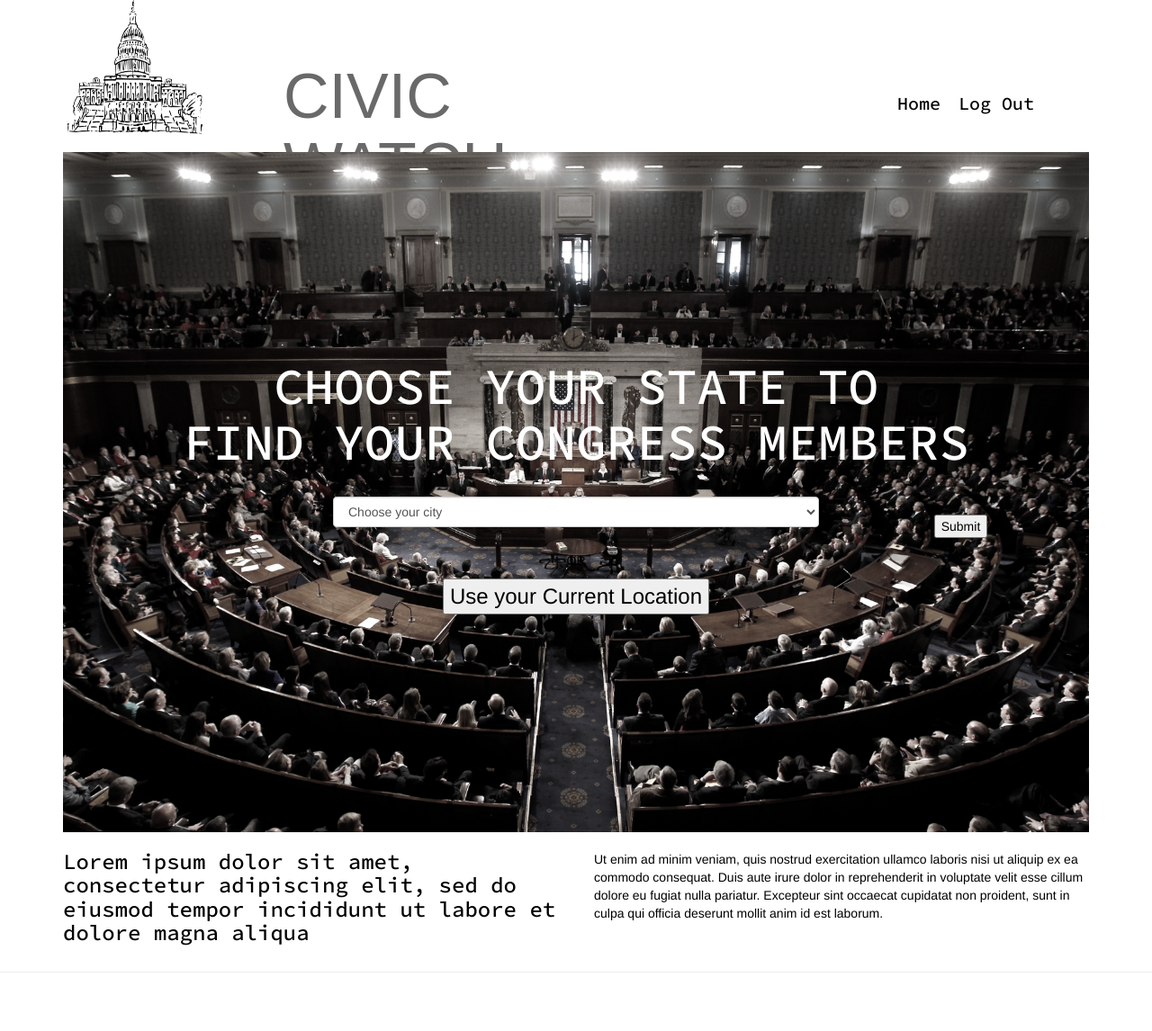
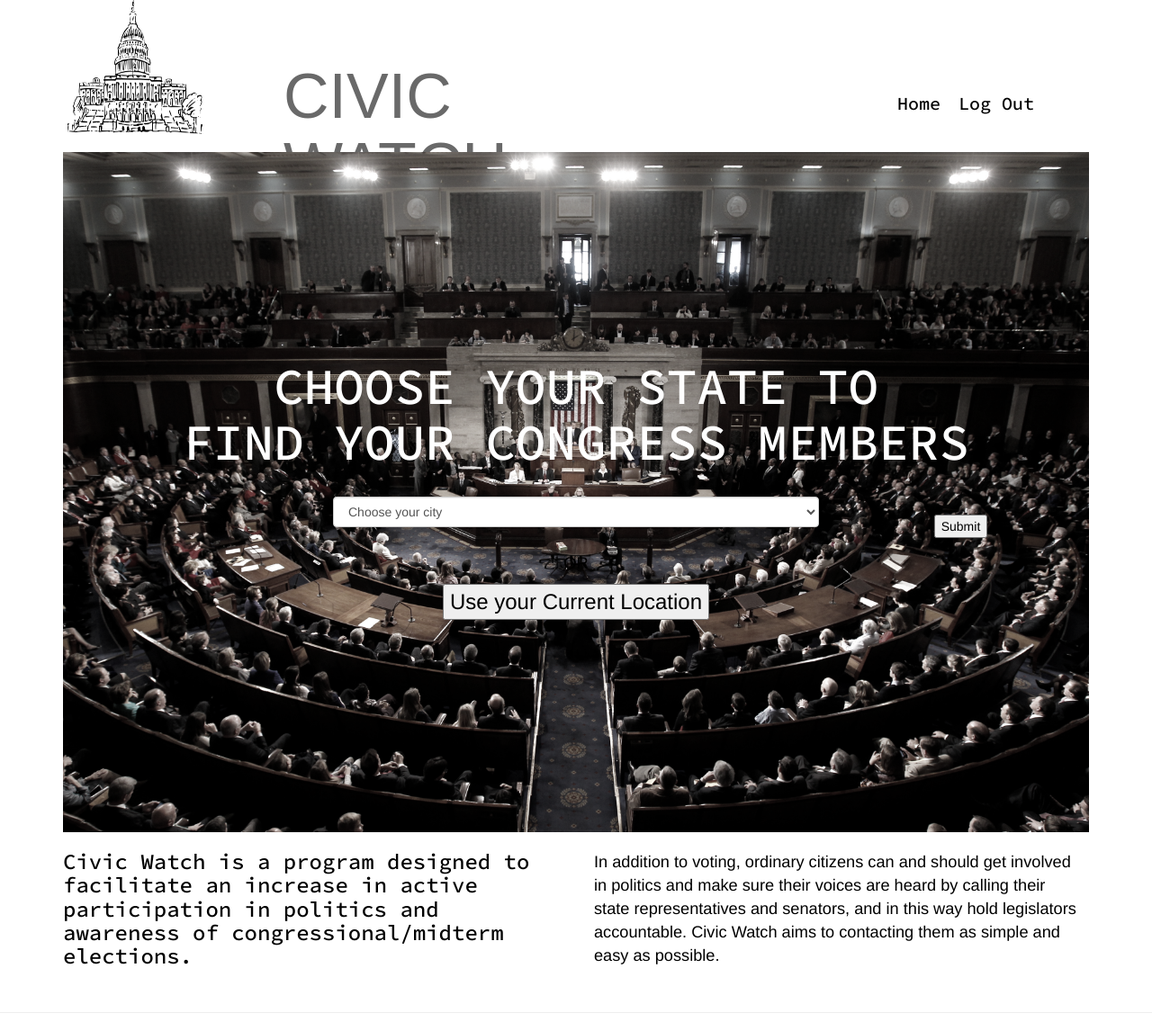
Before and after one commit to syoon123/innovate_or_die, a Flask app: page / in a window 1280 px wide. Shown: the part 21-1167 px from the top of the page at 90% size. Before the commit the page ends 1102 px from the top, so only its background shows below. Run offline with Flask 2, Linux system fonts and the light colour scheme; a user stored in the database is signed in; parts of the project's set-up code (start-up, migrations or seed data) failed here and were passed over; some libraries are stand-ins or nearby versions; some web fonts are replaced.

Commit message:
titles and stuff

```diff
--- a/app.py
+++ b/app.py
@@ -53,7 +53,7 @@ def myLegislators():
 
     housedict = getlegislators.getLegislators(state)["house"]
     senatedict = getlegislators.getLegislators(state)["senate"]
-    return render_template("legislators.html", house = housedict, senate = senatedict)
+    return render_template("legislators.html", house = housedict, senate = senatedict, state_abbrev = state)
 
 if __name__ == "__main__":
     app.debug = True
--- a/static/style.css
+++ b/static/style.css
@@ -76,6 +76,10 @@ a {
 	width: 100%;
 }
 
+p {
+    font-size: 1.3em;
+}
+
 .sink1{
 	position: absolute;
 	top: 5em;
--- a/templates/index.html
+++ b/templates/index.html
@@ -14,7 +14,7 @@
     <link href="../static/style.css" rel="stylesheet" type="text/css">
 
 
-    <title>Insert Title Here</title>
+    <title>Civic Watch - Home</title>
   </head>
 
   <body>
@@ -123,10 +123,10 @@
 
       <div class="row">
 	<div class="col-md-6">
-	  <h3>Lorem ipsum dolor sit amet, consectetur adipiscing elit, sed do eiusmod tempor incididunt ut labore et dolore magna aliqua</h3>
+	  <h3>Civic Watch is a program designed to facilitate an increase in active participation in politics and awareness of congressional/midterm elections.</h3>
 	</div>
 	<div class="col-md-6 space">
-	  <p>Ut enim ad minim veniam, quis nostrud exercitation ullamco laboris nisi ut aliquip ex ea commodo consequat. Duis aute irure dolor in reprehenderit in voluptate velit esse cillum dolore eu fugiat nulla pariatur. Excepteur sint occaecat cupidatat non proident, sunt in culpa qui officia deserunt mollit anim id est laborum.</p>
+	  <p>In addition to voting, ordinary citizens can and should get involved in politics and make sure their voices are heard by calling their state representatives and senators, and in this way hold legislators accountable. Civic Watch aims to contacting them as simple and easy as possible.</p>
 	</div>
       </div>
 
--- a/templates/legislators.html
+++ b/templates/legislators.html
@@ -14,7 +14,7 @@
     <link href="../static/style.css" rel="stylesheet" type="text/css">
 
 
-    <title>Insert Title Here</title>
+    <title>Civic Watch - {{state_abbrev}} Legislators</title>
   </head>
 
   <body>
--- a/templates/login.html
+++ b/templates/login.html
@@ -15,7 +15,7 @@
     <link href="../static/style.css" rel="stylesheet" type="text/css">
 
 
-    <title>Insert Title Here</title>
+    <title>Civic Watch - Login</title>
   </head>
 
   <body>
```
